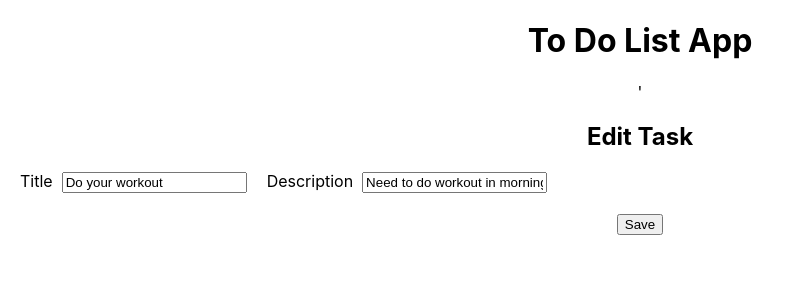
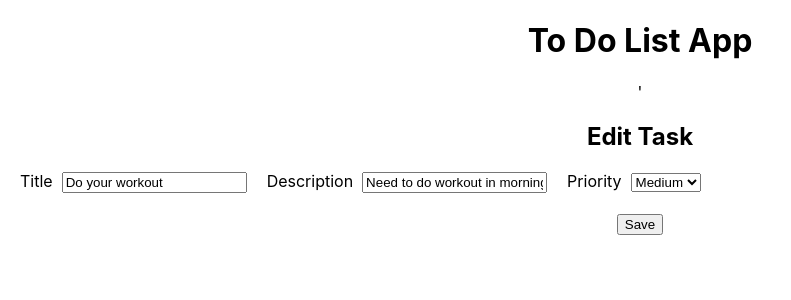
Before and after one commit to yatendradubey/todoApp, a React (Create React App) app: page /editTask/1 in a window 1280 px wide. Shown: the top 300 px of the page, without its empty margins (0-791 px from the left). Built offline with nearby package versions, Linux system fonts and the light colour scheme.

Commit message:
added priority

```diff
--- a/src/components/ToDoList/EditTask/EditTask.js
+++ b/src/components/ToDoList/EditTask/EditTask.js
@@ -10,23 +10,38 @@ const EditTask = (props) => {
   const [title, setTitle] = useState("");
   const [description, setDescription] = useState("");
   const [tasks, setTasks] = useState();
+  const [priority, setPriority] = React.useState();
   const taskDataList = taskData.taskList.taskList;
+  const priorityMapping = {
+    High: 3,
+    Medium: 2,
+    Low: 1,
+  };
 
   useEffect(() => {
     setTitle(taskDataList[id].title);
     setDescription(taskDataList[id].description);
+    setPriority(priorityMapping[taskDataList[id].priority]);
   }, [taskDataList, id]);
 
+  function getKeyByValue(object, value) {
+    return Object.keys(object).find((key) => object[key] == value);
+  }
+
   const handleSave = () => {
-    console.log("===> save", title, description);
     taskDataList[id] = {
       title: title,
       description: description,
       completed: taskDataList[id].completed ? true : false,
+      priority: getKeyByValue(priorityMapping, priority),
     };
     setTasks(taskDataList);
     console.log(taskData, tasks);
     navigate(-1);
+  };
+
+  const handleChange = (event) => {
+    setPriority(event.target.value);
   };
 
   return (
@@ -49,6 +64,14 @@ const EditTask = (props) => {
             onChange={(e) => setDescription(e.target.value)}
           ></input>
         </div>
+        <div className="textFieldStyle">
+          <label>Priority</label>&nbsp;&nbsp;
+          <select value={priority} onChange={handleChange}>
+            <option value={3}>High</option>
+            <option value={2}>Medium</option>
+            <option value={1}>Low</option>
+          </select>
+        </div>
       </div>
       <div className="saveButton">
         <button onClick={() => handleSave()}>Save</button>
--- a/src/components/ToDoList/ToDoList.css
+++ b/src/components/ToDoList/ToDoList.css
@@ -57,3 +57,7 @@
     margin-left: 10px;
     margin-bottom: 20px;
 }
+
+.priorityLabel {
+    margin-left: 10px;
+}
--- a/src/components/ToDoList/ToDoList.js
+++ b/src/components/ToDoList/ToDoList.js
@@ -24,7 +24,6 @@ const ToDoList = (props) => {
     setTasks(newTasks);
     taskData.setTaskList([...newTasks]);
   };
-  console.log("==> taskData", taskData)
 
 
   function handleClick(i) {
@@ -99,6 +98,8 @@ const ToDoList = (props) => {
                   Mark as Incomplete
                 </button>
               )}
+              <h5 className="priorityLabel">Priority:</h5>&nbsp;
+              <p>{task.priority}</p>
             </div>
           );
         })}
--- a/src/data/sampleData.json
+++ b/src/data/sampleData.json
@@ -2,16 +2,19 @@
   {
     "title": "Grab some Pizza",
     "description": "Need to grab some pizza in evening",
-    "completed": true
+    "completed": true,
+    "priority": "High"
   },
   {
     "title": "Do your workout",
     "description": "Need to do workout in morning",
-    "completed": true
+    "completed": true,
+    "priority": "Medium"
   },
   {
     "title": "Hangout with friends",
     "description": "Have to hangout with friends",
-    "completed": false
+    "completed": false,
+    "priority": "Low"
   }
 ]
```
